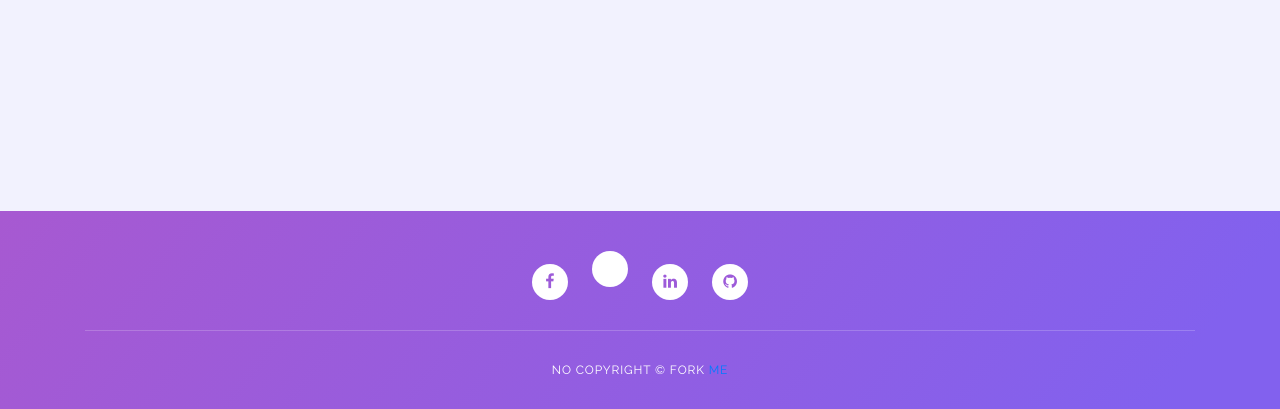
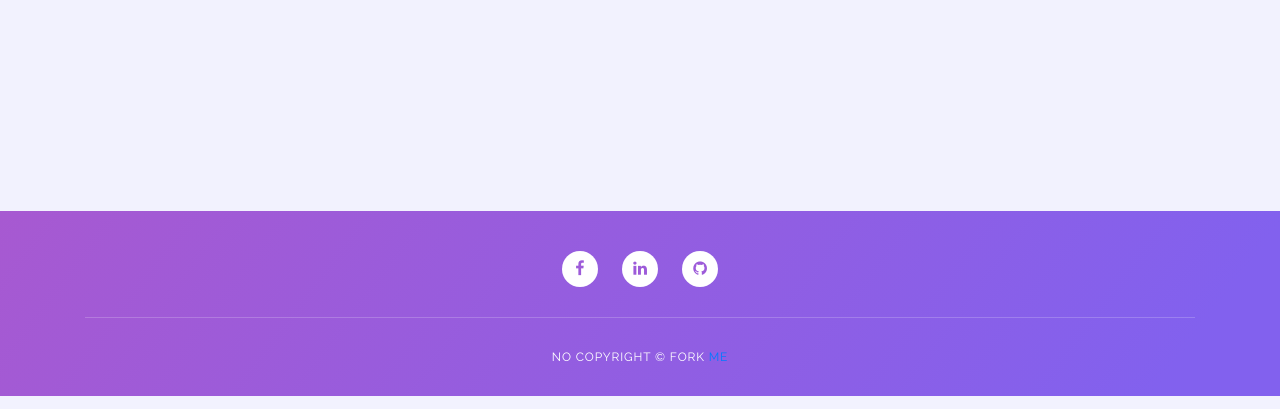
Before and after one commit to Hurley2017/CodeClause_URL_Short, a Flask app: page / in a window 1280 px wide. Shown: the part 605-1014 px from the top of the page. Run offline with Flask 3, Linux system fonts and the light colour scheme; some libraries are stand-ins or nearby versions.

Commit message:
favobon updated

```diff
--- a/templates/index.html
+++ b/templates/index.html
@@ -5,6 +5,7 @@
         <meta name="viewport" content="width=device-width, initial-scale=1, shrink-to-fit=no">
         <meta name="description" content="">
         <meta name="author" content="">
+        <link rel="icon" type="image/x-icon" href="/images/UI.png">
         <link href="https://fonts.googleapis.com/css?family=Raleway:100,300,400,500,700,900" rel="stylesheet">
         <title>URL Shortener</title>
         <link rel="stylesheet" type="text/css" href="{{url_for('static', filename='css/bootstrap.min.css')}}">
@@ -82,7 +83,6 @@
                     <div class="col-lg-12 col-md-12 col-sm-12">
                         <ul class="social">
                             <li><a href="https://www.facebook.com/unavailable0573"><i class="fa fa-facebook"></i></a></li>
-                            <li><a href="https://leetcode.com/Hurley2017/"><i class="bi bi-code-slash"></i></a></li>
                             <li><a href="https://www.linkedin.com/in/tusher-mondal/"><i class="fa fa-linkedin"></i></a></li>
                             <li><a href="https://github.com/Hurley2017"><i class="fa fa-github"></i></a></li>
                         </ul>
```
Also changed, not shown: static/images/Ul.png (added), static/images/banner-bg.png (deleted), static/images/blog-item-01.png (deleted), static/images/blog-item-02.png (deleted), static/images/blog-item-03.png (deleted), static/images/circle-dec.png (deleted), static/images/featured-item-01.png (deleted), static/images/fun-facts-bg.png (deleted), static/images/left-image.png (deleted), static/images/right-image.png (deleted), static/images/testimonial-icon.png (deleted), static/images/work-process-bg.png (deleted), static/images/work-process-item-01.png (deleted).
